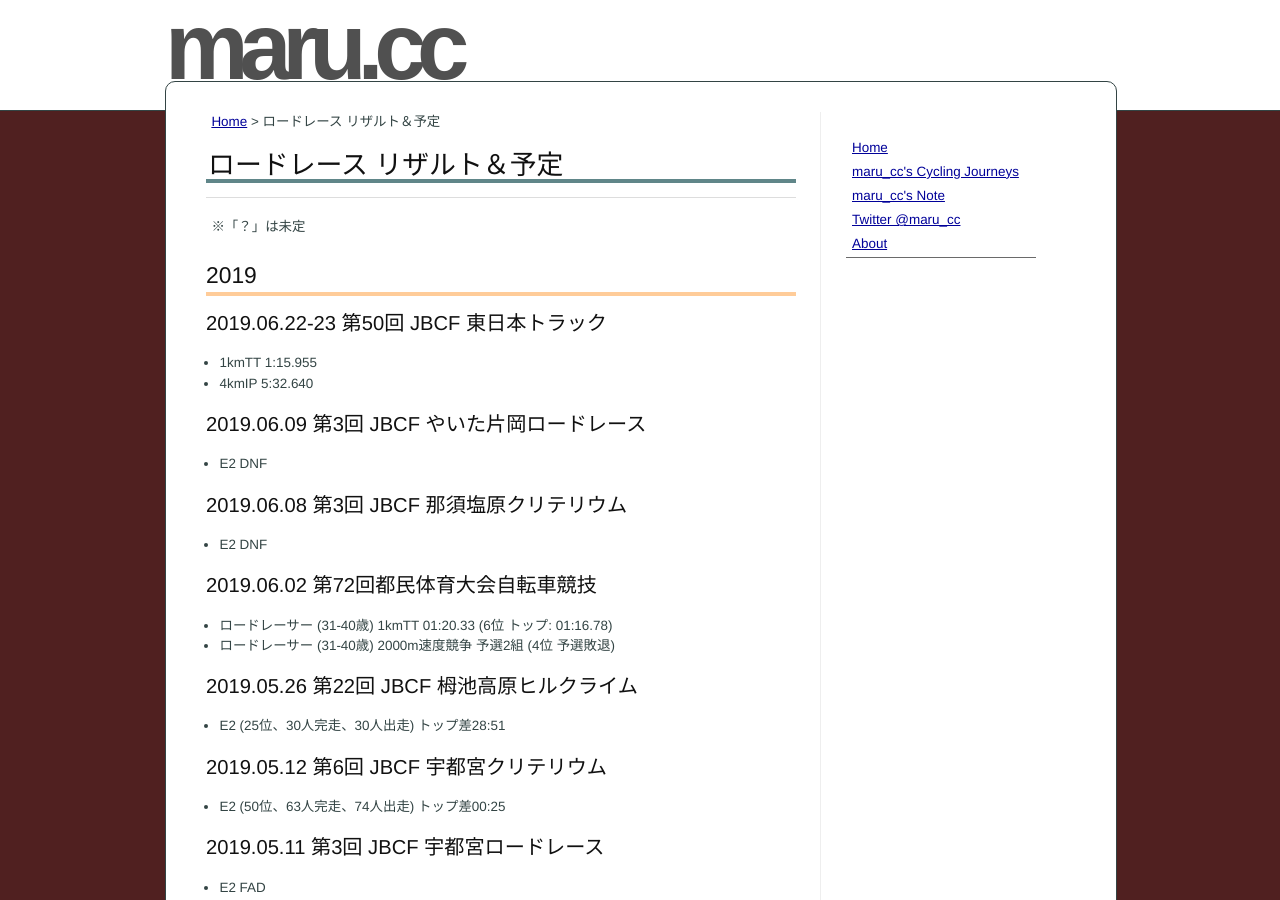
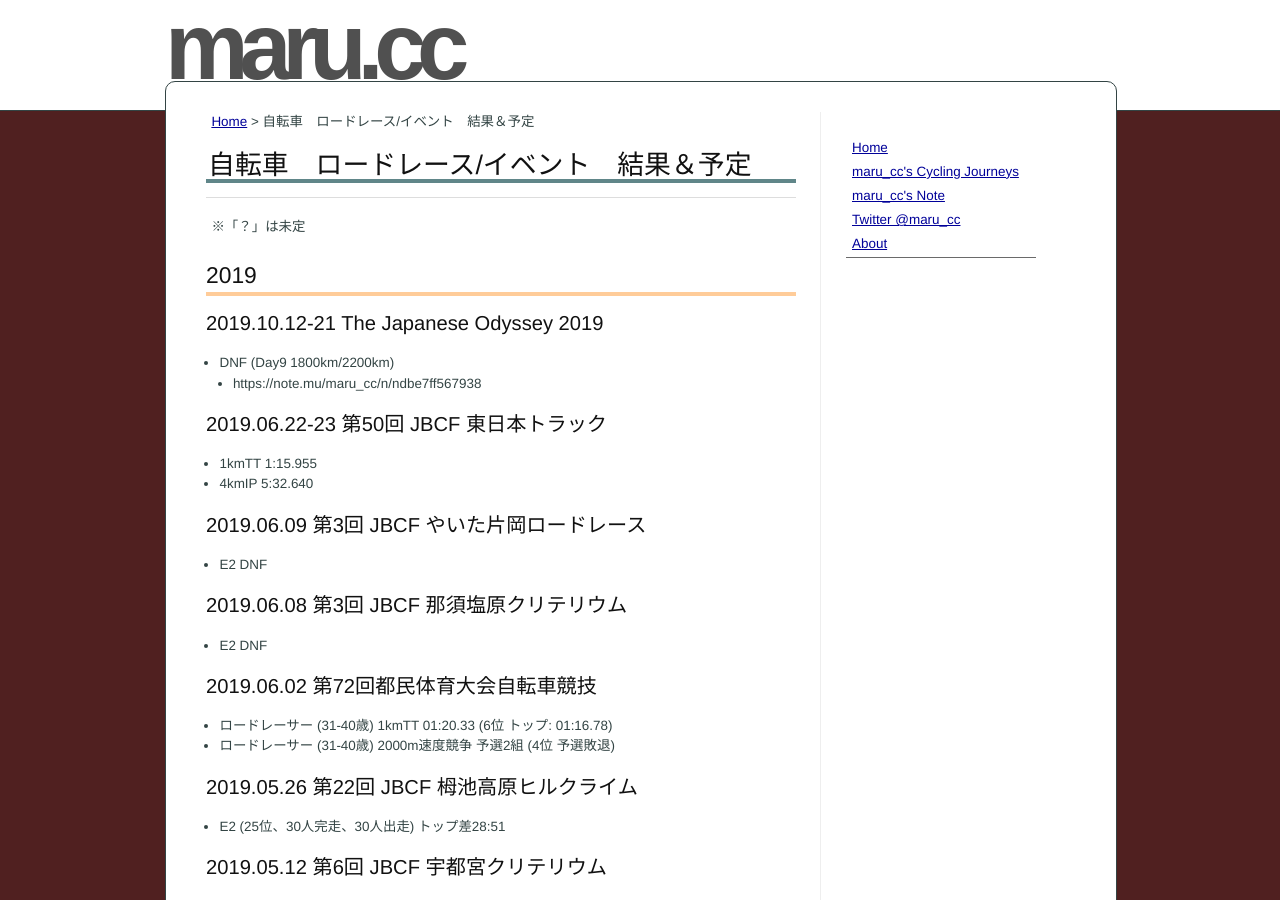
Before and after one commit to marucc/marucc.github.io, a Jekyll site: the page built from sports/results_bike.md, in a window 1280 px wide and 900 px high. Built offline with Jekyll 4.4.1, drawn with Linux system fonts in a browser that asks for light colours.

Commit message:
sports/results_bike.md updated from https://stackedit.io/

```diff
--- a/sports/results_bike.md
+++ b/sports/results_bike.md
@@ -1,17 +1,21 @@
 ---
 layout: default
-title: ロードレース リザルト＆予定
+title: 自転車　ロードレース/イベント　結果＆予定
 markdown: kramdown
 ---
 
-[Home](/) &gt; ロードレース リザルト＆予定
+[Home](/) &gt; 自転車　ロードレース/イベント　結果＆予定
 
-# ロードレース リザルト＆予定
+# 自転車　ロードレース/イベント　結果＆予定
 
 ----------
 ※「？」は未定
 
 ## 2019
+
+### 2019.10.12-21 The Japanese Odyssey 2019
+* DNF (Day9 1800km/2200km)
+  * https://note.mu/maru_cc/n/ndbe7ff567938
 
 ### 2019.06.22-23 第50回 JBCF 東日本トラック
 * 1kmTT 1:15.955
```
